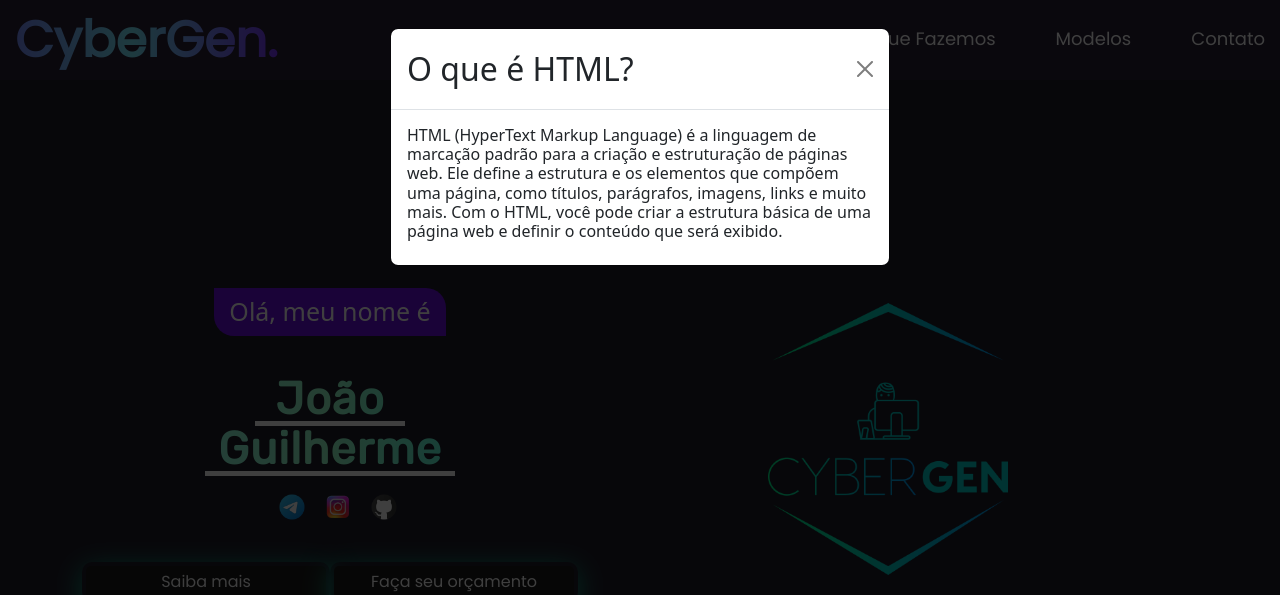
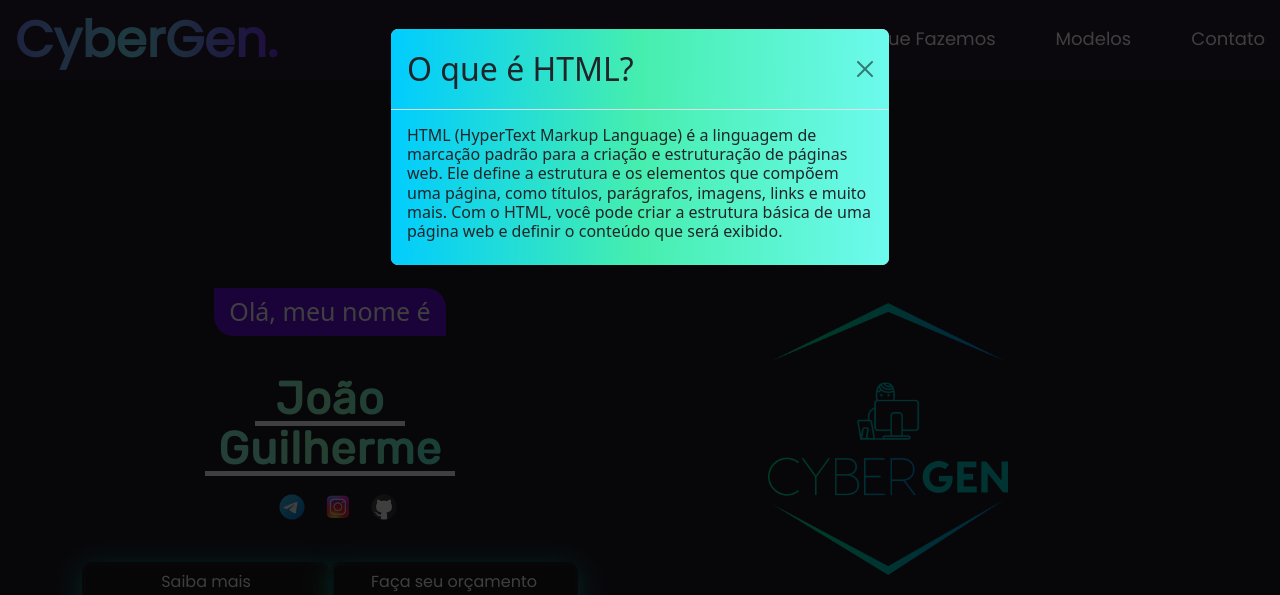
Before and after one commit to Joaodev777/portifolioJoao, a PHP site: page / in a window 1280 px wide, after a click on "HTML". Shown: the top 595 px of the page. Run offline with PHP 8.4, Linux system fonts and the light colour scheme; some libraries are stand-ins or nearby versions.

Commit message:
Update style.css

```diff
--- a/style.css
+++ b/style.css
@@ -63,6 +63,9 @@ body::-webkit-scrollbar {
 .CONT {
   margin-left: auto;
   margin-right: auto;
+}
+.modal-content{
+  background-image: linear-gradient(91deg, rgb(0, 204, 255) ,rgb(70, 238, 174) , rgb(109, 250, 238) );
 }
 .skill4 {
   font-size: 16px;
```
